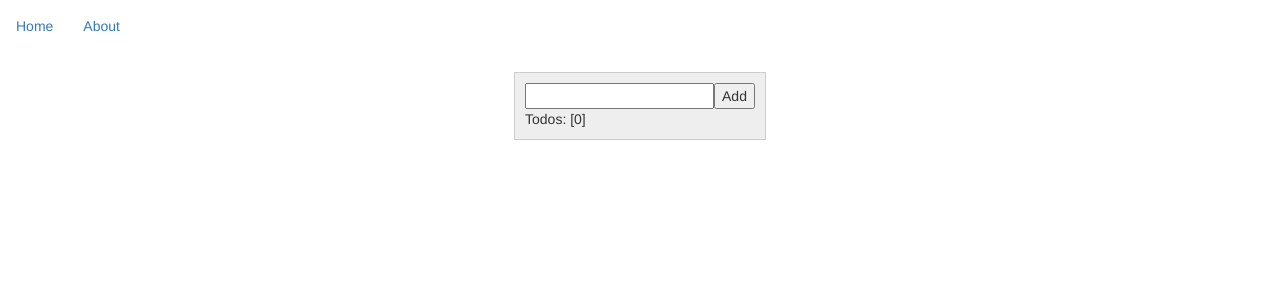
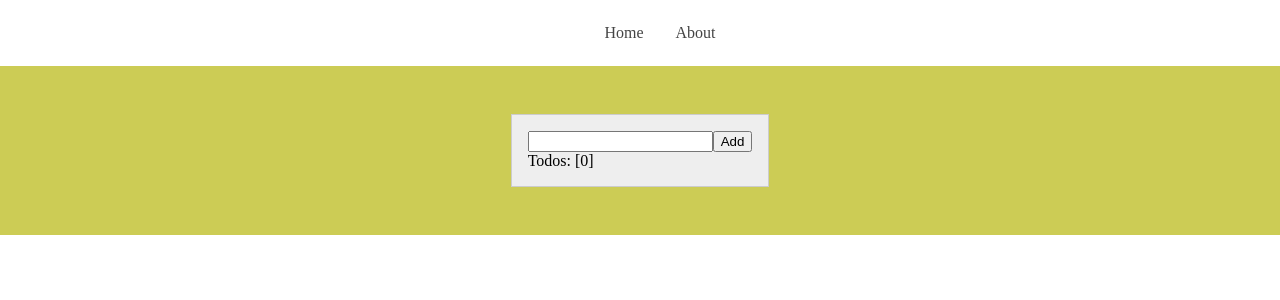
Before and after one commit to saadBanaoui/reactBabelWebpack, a React app: page / in a window 1280 px wide. Shown: the top 300 px of the page. Built offline with nearby package versions, Linux system fonts and the light colour scheme.

Commit message:
update webpack config : add uglify

```diff
--- a/package.json
+++ b/package.json
@@ -20,6 +20,7 @@
     "react-router-dom": "^4.1.2",
     "sass-loader": "^6.0.6",
     "style-loader": "^0.18.2",
+    "uglifyjs-webpack-plugin": "^0.4.6",
     "webpack": "^3.3.0",
     "webpack-dev-server": "^2.5.1"
   },
@@ -27,6 +28,7 @@
     "babel-core": "^6.25.0",
     "babel-loader": "^7.1.1",
     "babel-preset-es2015": "^6.24.1",
-    "babel-preset-react": "^6.24.1"
+    "babel-preset-react": "^6.24.1",
+    "uglifyjs-webpack-plugin": "^0.4.6"
   }
 }
--- a/src/components/Header.jsx
+++ b/src/components/Header.jsx
@@ -6,11 +6,11 @@ class Header extends React.Component {
     render() {
         return (
             <header>
-                <nav className="navbar navabr-default">
-                <ul className="nav navbar-nav">
-                    <li><Link to='/'>Home</Link></li>
-                    <li><Link to='/about'>About</Link></li>
-                </ul>
+                <nav className="navbar">
+                    <ul className="navbar__nav">
+                        <li><Link to='/'>Home</Link></li>
+                        <li><Link to='/about'>About</Link></li>
+                    </ul>
                 </nav>
             </header>
         )
--- a/src/index.html
+++ b/src/index.html
@@ -5,7 +5,6 @@
     <meta name="viewport" content="width=device-width, initial-scale=1.0">
     <meta http-equiv="X-UA-Compatible" content="ie=edge">
     <title>Document</title>
-    <link rel="stylesheet" href="https://maxcdn.bootstrapcdn.com/bootstrap/3.3.7/css/bootstrap.min.css" >
 </head>
 <body>
     <div id="root"></div>
--- a/src/style.scss
+++ b/src/style.scss
@@ -1,10 +1,34 @@
+:root{
+    padding: 0;
+    margin: 0;
 
+}
+body{
+    padding: 0;
+    margin: 0;
+}
 main{
     display: flex;
     justify-content: center;
+    background-color: #cc5;
+    padding: 3rem;
 }
 .todo__list{
     padding: 1rem;
     background: #eee;
     border: 1px solid #ccc;
 }
+
+.navbar__nav{
+    display: flex;
+    justify-content: center;
+    list-style-type: none;
+
+    li{
+        padding: .5rem 1rem;
+    }
+    a{
+        color: #444;
+        text-decoration: none;
+    }
+}
--- a/webpack.config.js
+++ b/webpack.config.js
@@ -1,5 +1,5 @@
 const path = require('path');
-
+const UglifyPlugin = require('uglifyjs-webpack-plugin');
 
 const HtmlWebpackPlugin = require('html-webpack-plugin');
 const HtmlWebpackPluginConfig = new HtmlWebpackPlugin({
@@ -16,9 +16,20 @@ module.exports = {
         filename: 'bundle.js'
     },
     module: {
-        loaders: [
-            { test: /\.js$/, loader: 'babel-loader', exclude: /node_modules/ },
-            { test: /\.jsx$/, loader: 'babel-loader', exclude: /node_modules/ },
+        rules: [
+            {   test: /\.js$/,
+                exclude: /node_modules|bower_components/,
+                use: [
+                    'babel-loader'
+                ]
+            },
+            {   test: /\.jsx$/,
+                exclude: /node_modules|bower_components/,
+                use: [
+                    'babel-loader'
+                ]
+
+            },
             {
                 test: /\.css/,
                 loader: 'style-loader!css-loader!autoprefixer-loader'
@@ -37,5 +48,5 @@ module.exports = {
             }
         ]
     },
-    plugins: [HtmlWebpackPluginConfig]
+    plugins: [HtmlWebpackPluginConfig, new UglifyPlugin()]
 }
```
Also changed, not shown: 3 other files (tests, documents, lock files or other folders).
